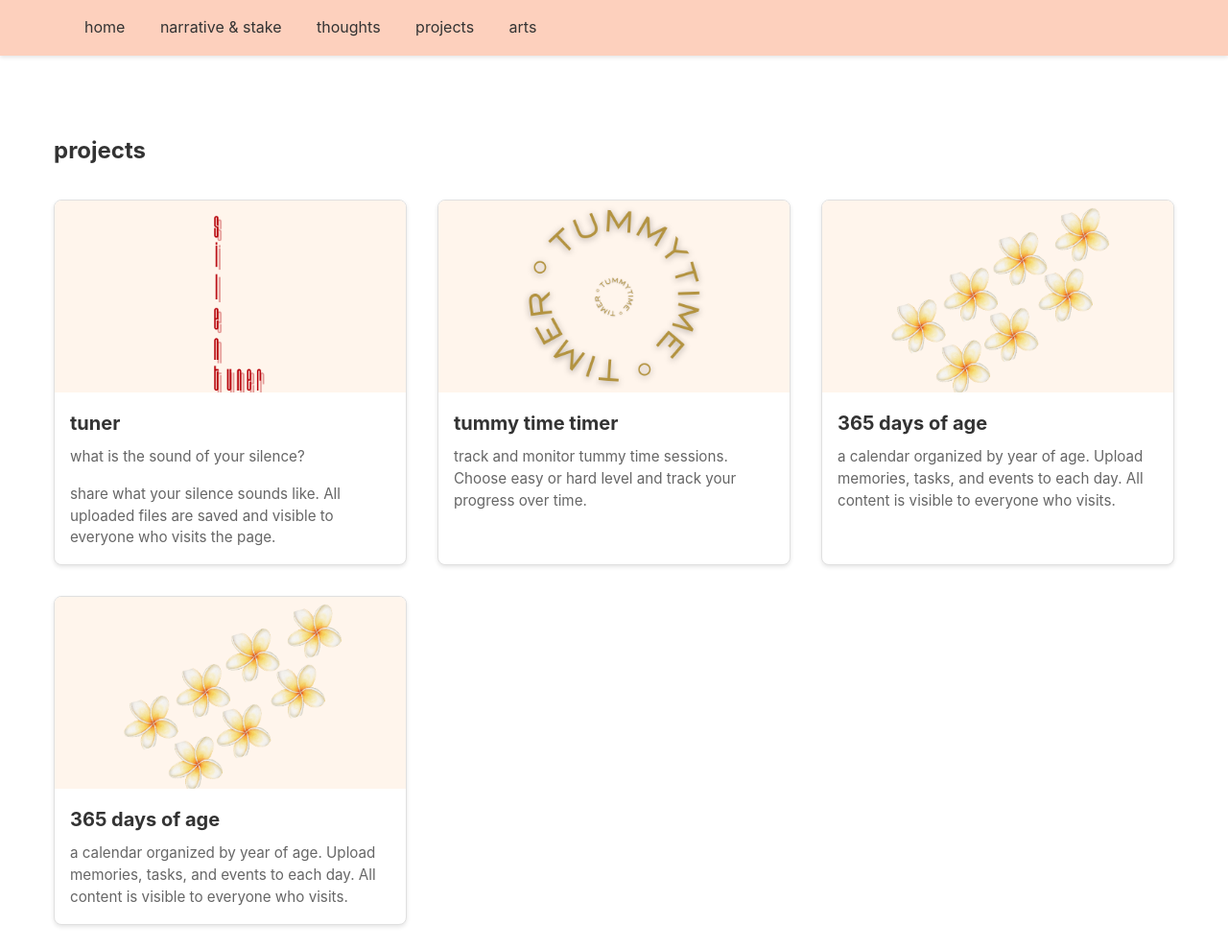
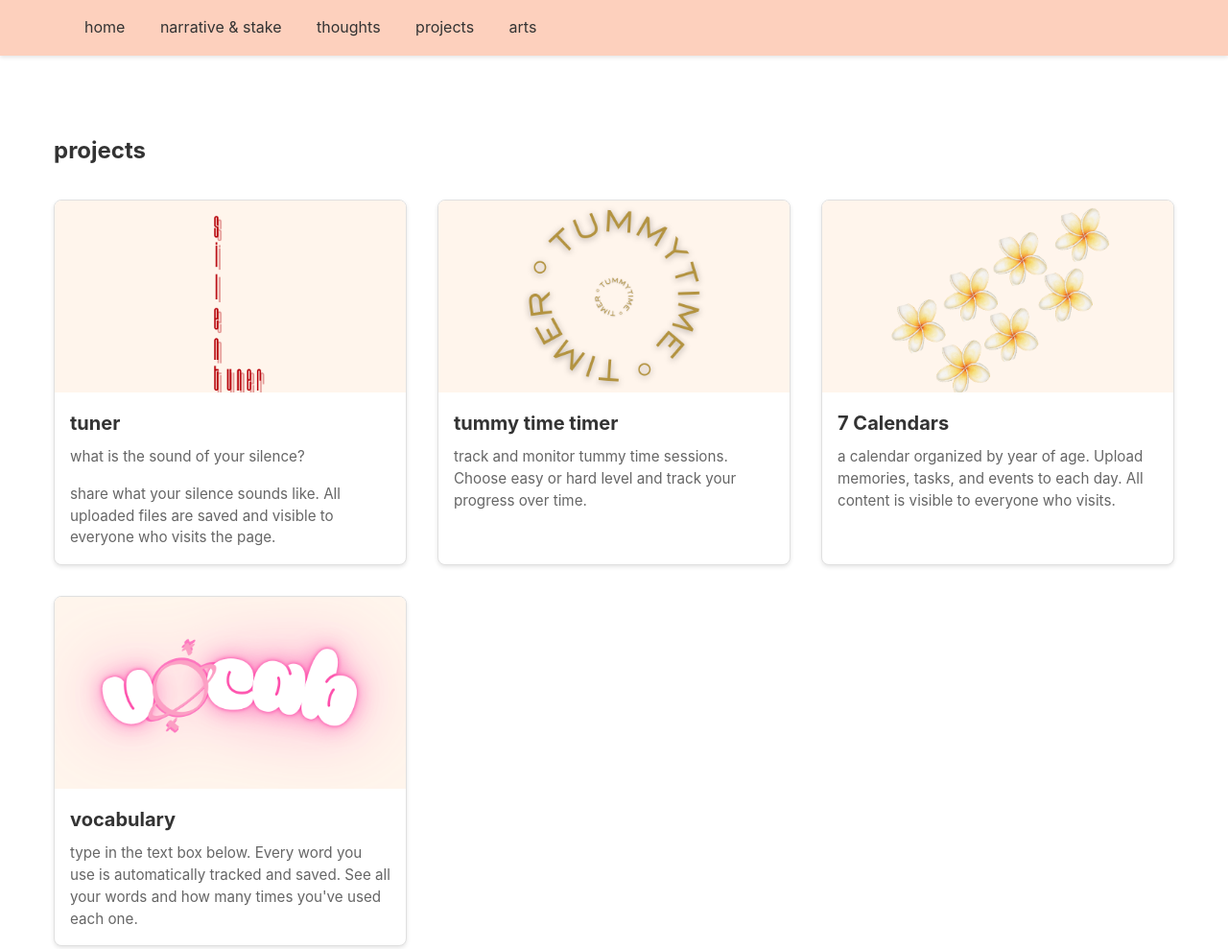
Before and after one commit to ayrhkhan/ayrhkhan.github.io, a plain HTML site: page projects/index.html in a window 1280 px wide. Shown: the top 989 px of the page at 96% size. Drawn offline with Linux system fonts and the light colour scheme.

Commit message:
Clickable links to projects

```diff
--- a/projects/index.html
+++ b/projects/index.html
@@ -24,25 +24,25 @@
             <h2>projects</h2>
             <div class="projects-grid">
                 <a href="tuner.html" class="project-box">
-                    <img src="../assets/pictures/tuner.png" alt="Tuner">
+                    <img src="../assets/pictures/tuner.png?v=1" alt="Tuner" loading="lazy">
                     <h3>tuner</h3>
                     <p>what is the sound of your silence?</p>
                     <p> share what your silence sounds like. All uploaded files are saved and visible to everyone who visits the page.</p>
                 </a>
                 <a href="timer.html" class="project-box">
-                    <img src="../assets/pictures/tummytime-timer.png" alt="Tummy Time Timer">
+                    <img src="../assets/pictures/tummytime-timer.png?v=1" alt="Tummy Time Timer" loading="lazy">
                     <h3>tummy time timer</h3>
                     <p>track and monitor tummy time sessions. Choose easy or hard level and track your progress over time.</p>
                 </a>
-                <a href="7Calendars.html" class="project-box">
-                    <img src="../assets/pictures/7Calendars.png" alt="7 Calendars">
-                    <h3>365 days of age</h3>
+                <a href="7calendars.html" class="project-box">
+                    <img src="../assets/pictures/7Calendars.png?v=1" alt="7 Calendars" loading="lazy">
+                    <h3>7 Calendars</h3>
                     <p>a calendar organized by year of age. Upload memories, tasks, and events to each day. All content is visible to everyone who visits.</p>
                 </a>
-                <a href="7Calendars.html" class="project-box">
-                    <img src="../assets/pictures/7Calendars.png" alt="7 Calendars">
-                    <h3>365 days of age</h3>
-                    <p>a calendar organized by year of age. Upload memories, tasks, and events to each day. All content is visible to everyone who visits.</p>
+                <a href="vocabulary.html" class="project-box">
+                    <img src="../assets/pictures/vocab.png?v=1" alt="Vocabulary" loading="lazy">
+                    <h3>vocabulary</h3>
+                    <p>type in the text box below. Every word you use is automatically tracked and saved. See all your words and how many times you've used each one.</p>
                 </a>
             </div>
         </section>
```
